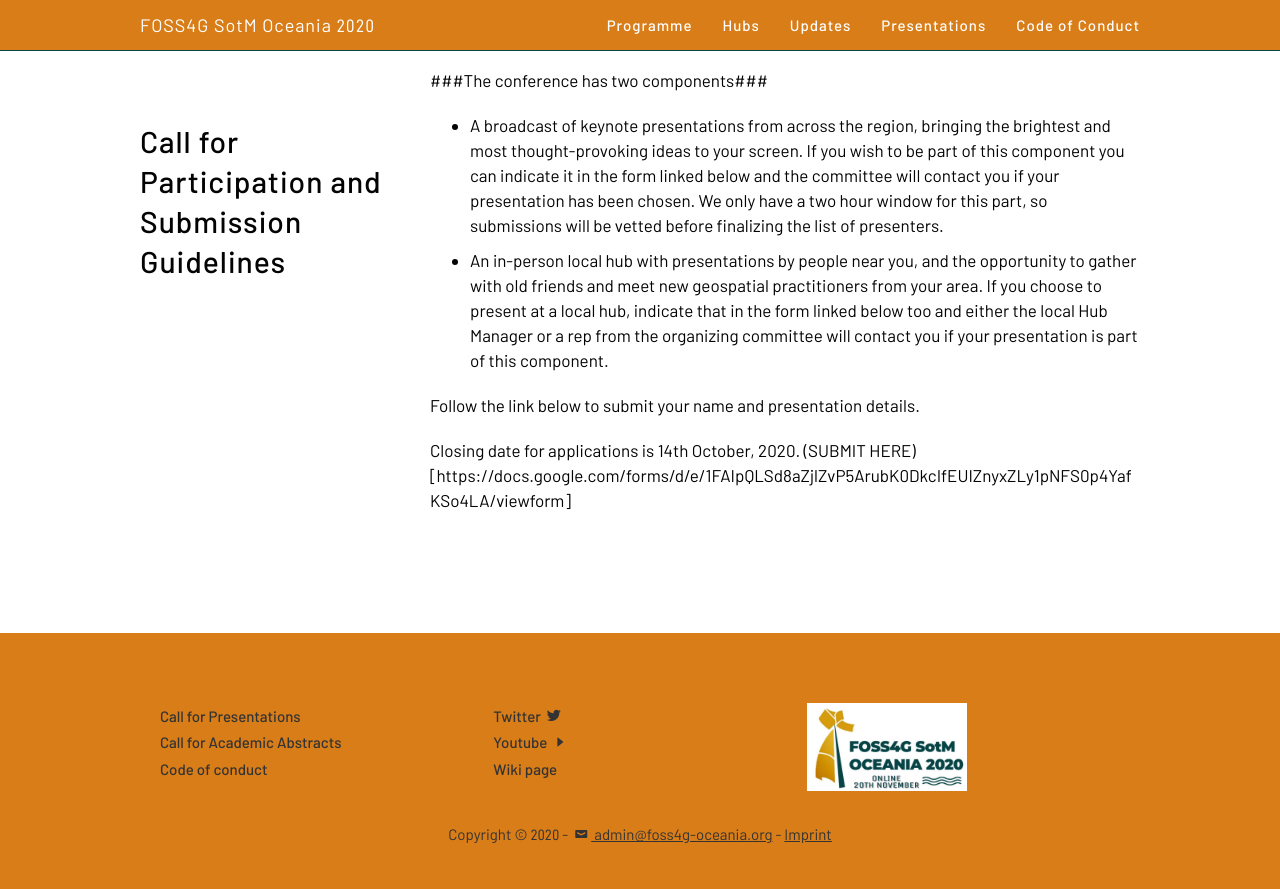
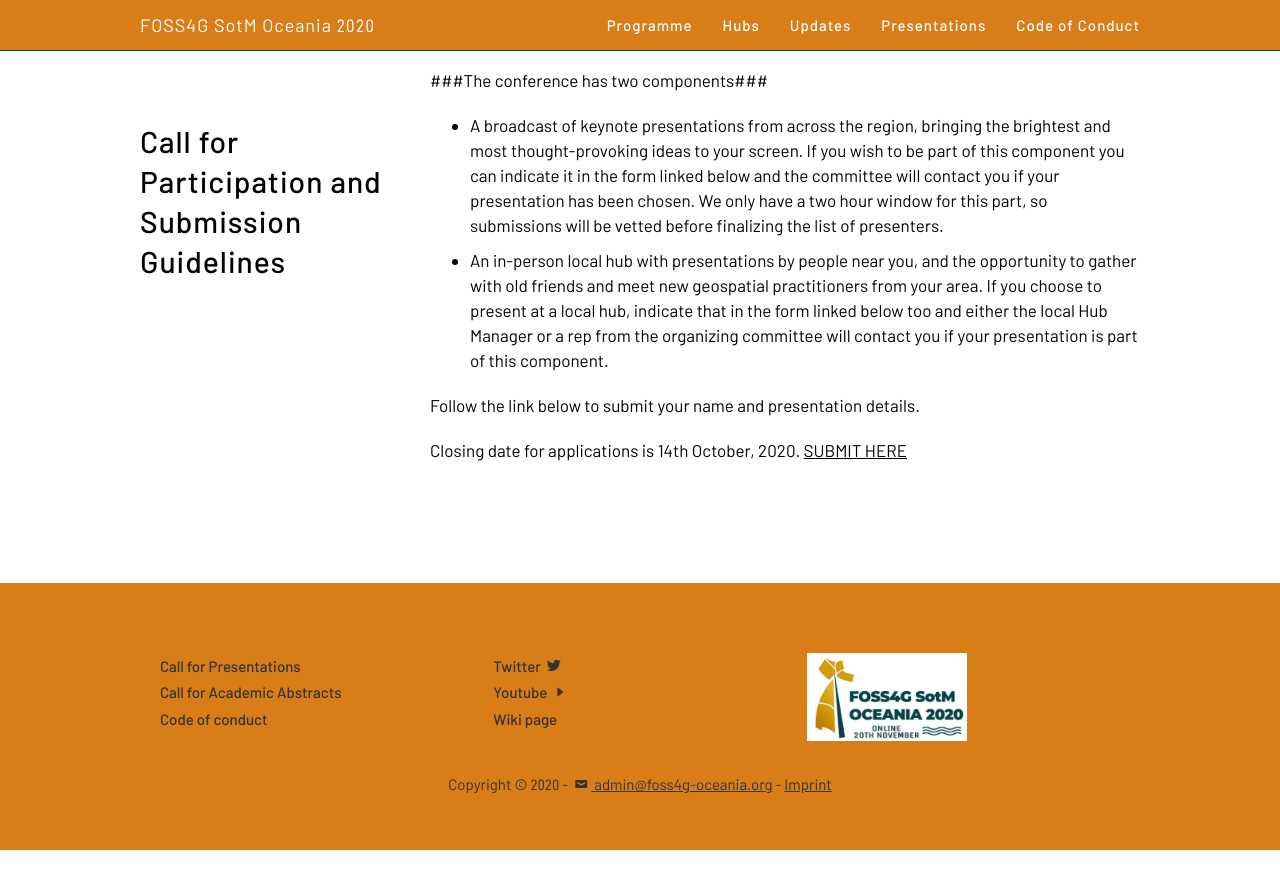
Before and after one commit to osgeo-oceania/foss4g-sotm-oceania-2020, a Jekyll site: the page built from cfp/index.md, in a window 1280 px wide and 900 px high, scrolled down 783 px. Shown: the top 889 px of the window. Built offline with Jekyll 4.4.1, drawn with Linux system fonts in a browser that asks for light colours; after the commit the page ends 1633 px from its top, so only the background shows below that.

Commit message:
Update index.md

```diff
--- a/cfp/index.md
+++ b/cfp/index.md
@@ -32,4 +32,4 @@
 Follow the link below to submit your name and presentation details.
 
 Closing date for applications is 14th October, 2020.
-(SUBMIT HERE)[https://docs.google.com/forms/d/e/1FAIpQLSd8aZjlZvP5ArubK0DkcIfEUIZnyxZLy1pNFS0p4YafKSo4LA/viewform]
+[SUBMIT HERE](https://docs.google.com/forms/d/e/1FAIpQLSd8aZjlZvP5ArubK0DkcIfEUIZnyxZLy1pNFS0p4YafKSo4LA/viewform)
```
